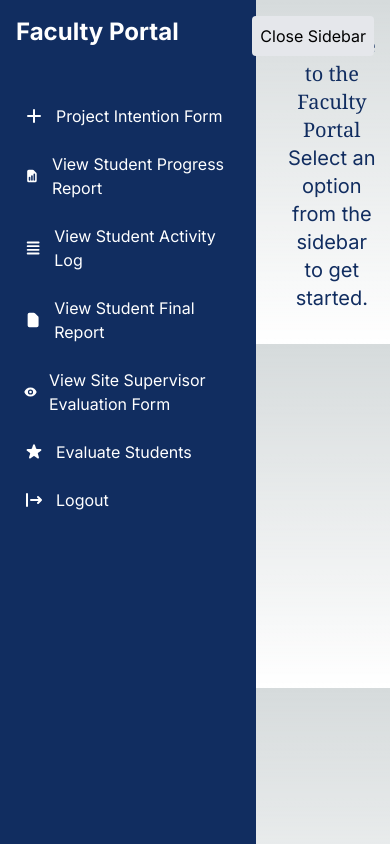
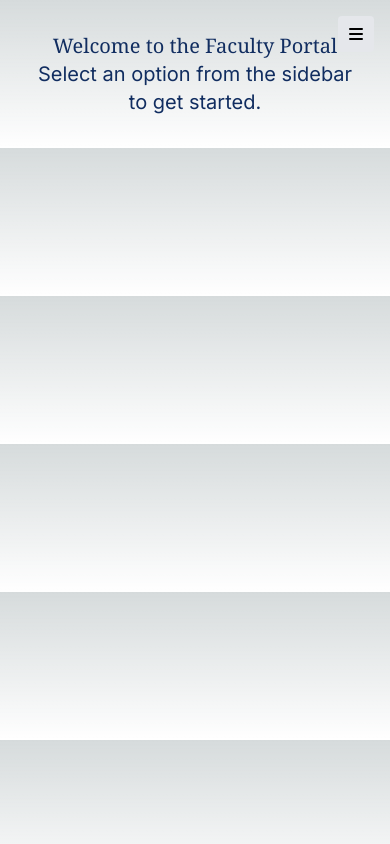
Before and after one commit to quratulain08/my-app, a Next.js app: page /Faculty in a window 390 px wide. Built offline with nearby package versions, Linux system fonts and the light colour scheme.

Commit message:
Made it responsive

```diff
--- a/src/app/Faculty/page.tsx
+++ b/src/app/Faculty/page.tsx
@@ -1,12 +1,12 @@
 "use client";
 import React, { useState } from 'react';
-import { HiPlus, HiViewList, HiDocumentReport, HiEye, HiStar, HiDocument, HiLogout } from 'react-icons/hi';
+import { HiPlus, HiViewList, HiDocumentReport, HiEye, HiStar, HiDocument, HiLogout, HiMenu, HiX } from 'react-icons/hi';
 import Link from 'next/link';
 import ProjectIntentionForm from '../components/Forms/ProjectIntentionForm';
 
 const Sidebar: React.FC = () => {
   const [showProjectForm, setShowProjectForm] = useState<boolean>(false);
-  const [isSidebarOpen, setIsSidebarOpen] = useState<boolean>(true);
+  const [isSidebarOpen, setIsSidebarOpen] = useState<boolean>(false); // Sidebar starts closed on small screens
   const [showWelcomeMessage, setShowWelcomeMessage] = useState<boolean>(true);
 
   // Function to handle logout logic
@@ -103,7 +103,7 @@ const Sidebar: React.FC = () => {
         className="fixed top-4 right-4 z-50 md:hidden bg-gray-200 p-2 rounded"
         onClick={() => setIsSidebarOpen(!isSidebarOpen)}
       >
-        {isSidebarOpen ? 'Close Sidebar' : 'Open Sidebar'}
+        {isSidebarOpen ? <HiX className="text-xl" /> : <HiMenu className="text-xl" />}
       </button>
 
       {/* Main Content */}
@@ -118,7 +118,7 @@ const Sidebar: React.FC = () => {
         )}
         {showProjectForm && (
           <div className="flex justify-center items-center h-full">
-            <div className="p-4 w-full max-w-4xl">
+            <div className="p-4 w-full max-w-4xl bg-[#f7f7f7] shadow-none">
               <ProjectIntentionForm />
             </div>
           </div>
```
